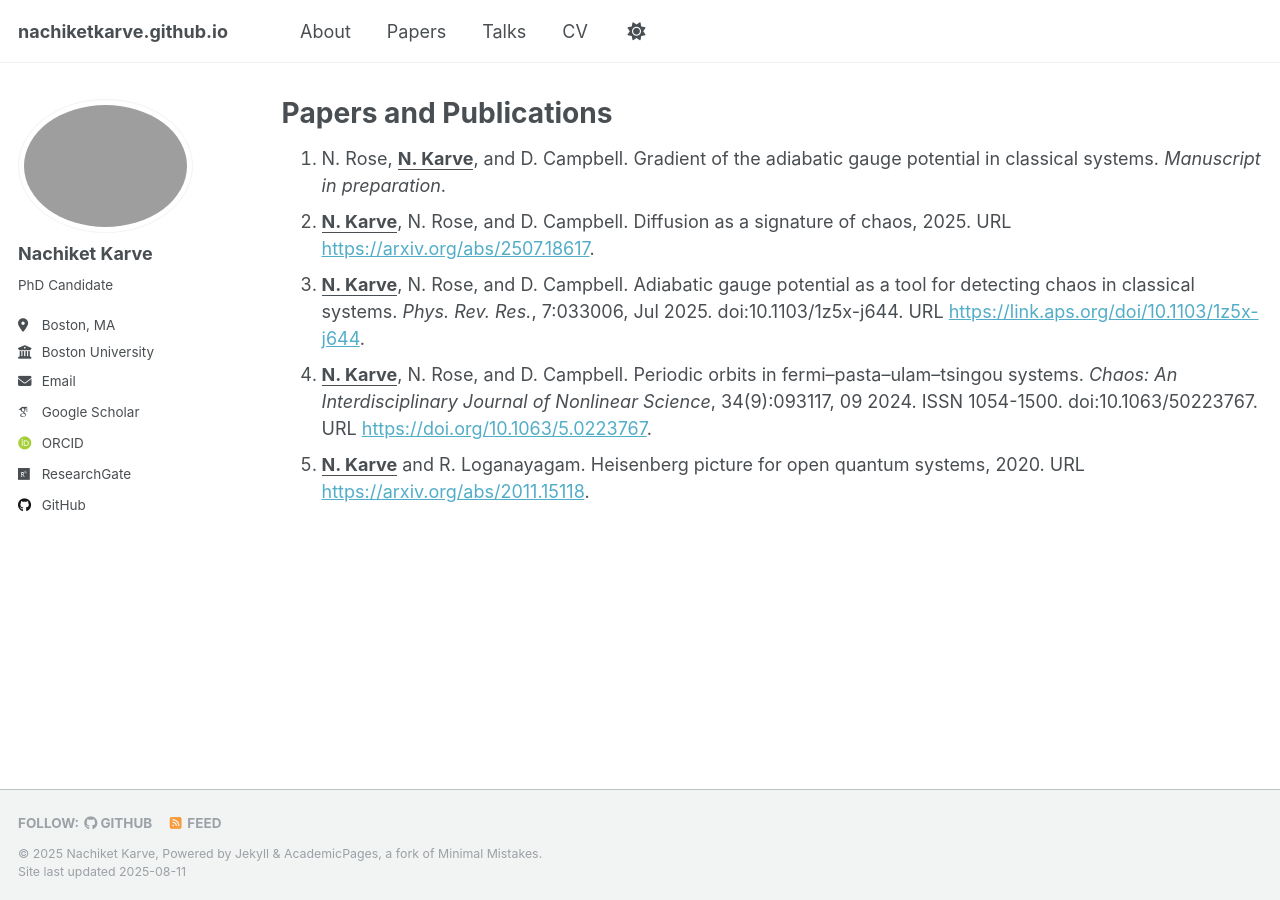
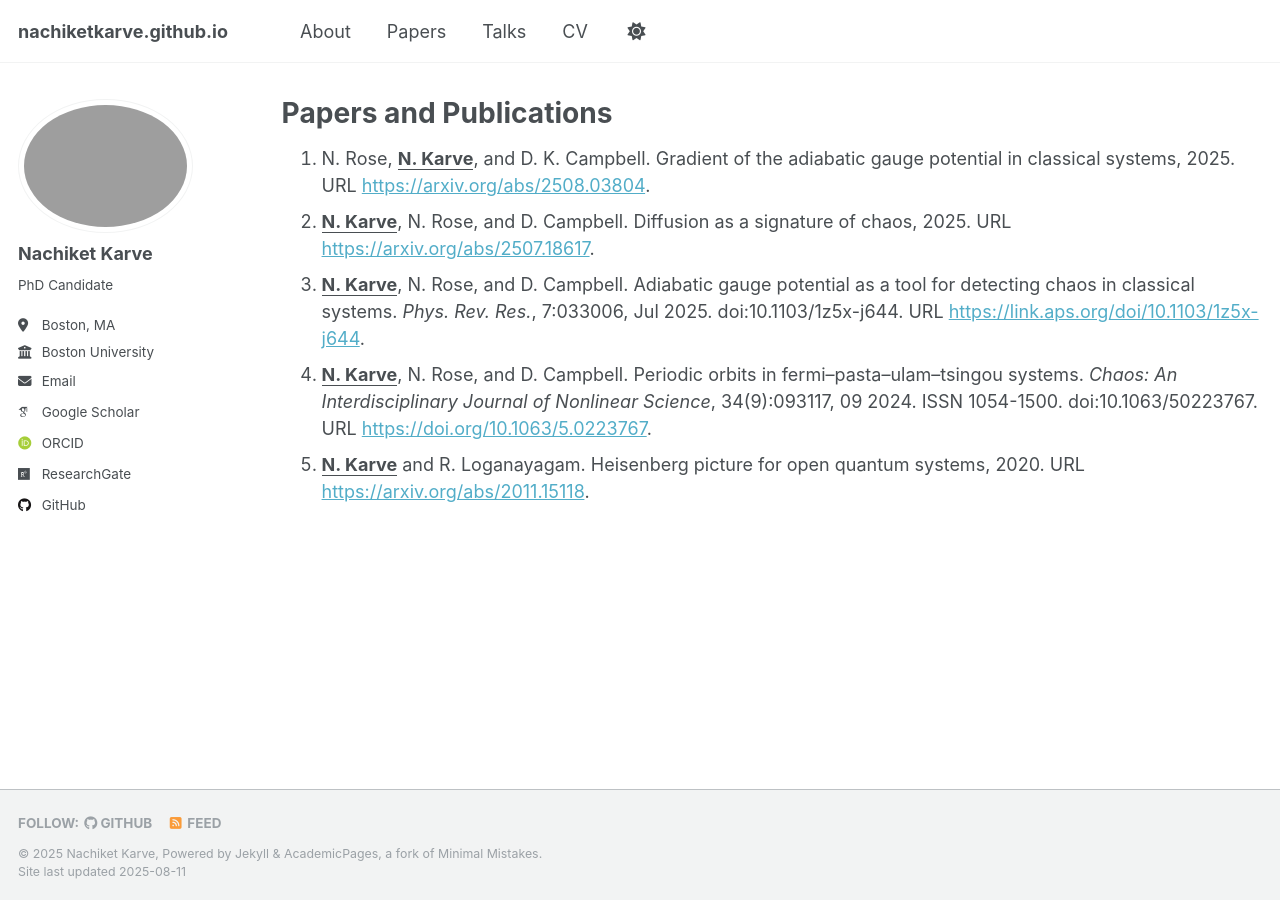
Before and after one commit to nachiketkarve/nachiketkarve.github.io, a Jekyll site: the page built from _pages/publications.md, in a window 1280 px wide. Built offline with Jekyll 4.4.1, drawn with Linux system fonts in a browser that asks for light colours; some web fonts are replaced.

Commit message:
Initial Commit

```diff
--- a/_pages/publications.md
+++ b/_pages/publications.md
@@ -6,7 +6,7 @@ author_profile: true
 ---
 
 
-1. N. Rose, **<u>N. Karve</u>**, and D. Campbell. Gradient of the adiabatic gauge potential in classical systems. *Manuscript in preparation*.
+1. N. Rose, **<u>N. Karve</u>**, and D. K. Campbell. Gradient of the adiabatic gauge potential in classical systems, 2025. URL [https://arxiv.org/abs/2508.03804](https://arxiv.org/abs/2508.03804).
 1. **<u>N. Karve</u>**, N. Rose, and D. Campbell. Diffusion as a signature of chaos, 2025. URL [https://arxiv.org/abs/2507.18617](https://arxiv.org/abs/2507.18617).
 1. **<u>N. Karve</u>**, N. Rose, and D. Campbell. Adiabatic gauge potential as a tool for detecting chaos in classical systems. *Phys. Rev. Res.*, 7:033006, Jul 2025. doi:10.1103/1z5x-j644. URL [https://link.aps.org/doi/10.1103/1z5x-j644](https://link.aps.org/doi/10.1103/1z5x-j644).
 1. **<u>N. Karve</u>**, N. Rose, and D. Campbell. Periodic orbits in fermi–pasta–ulam–tsingou systems. *Chaos: An Interdisciplinary Journal of Nonlinear Science*, 34(9):093117, 09 2024. ISSN 1054-1500. doi:10.1063/50223767. URL [https://doi.org/10.1063/5.0223767](https://doi.org/10.1063/5.0223767).
```
